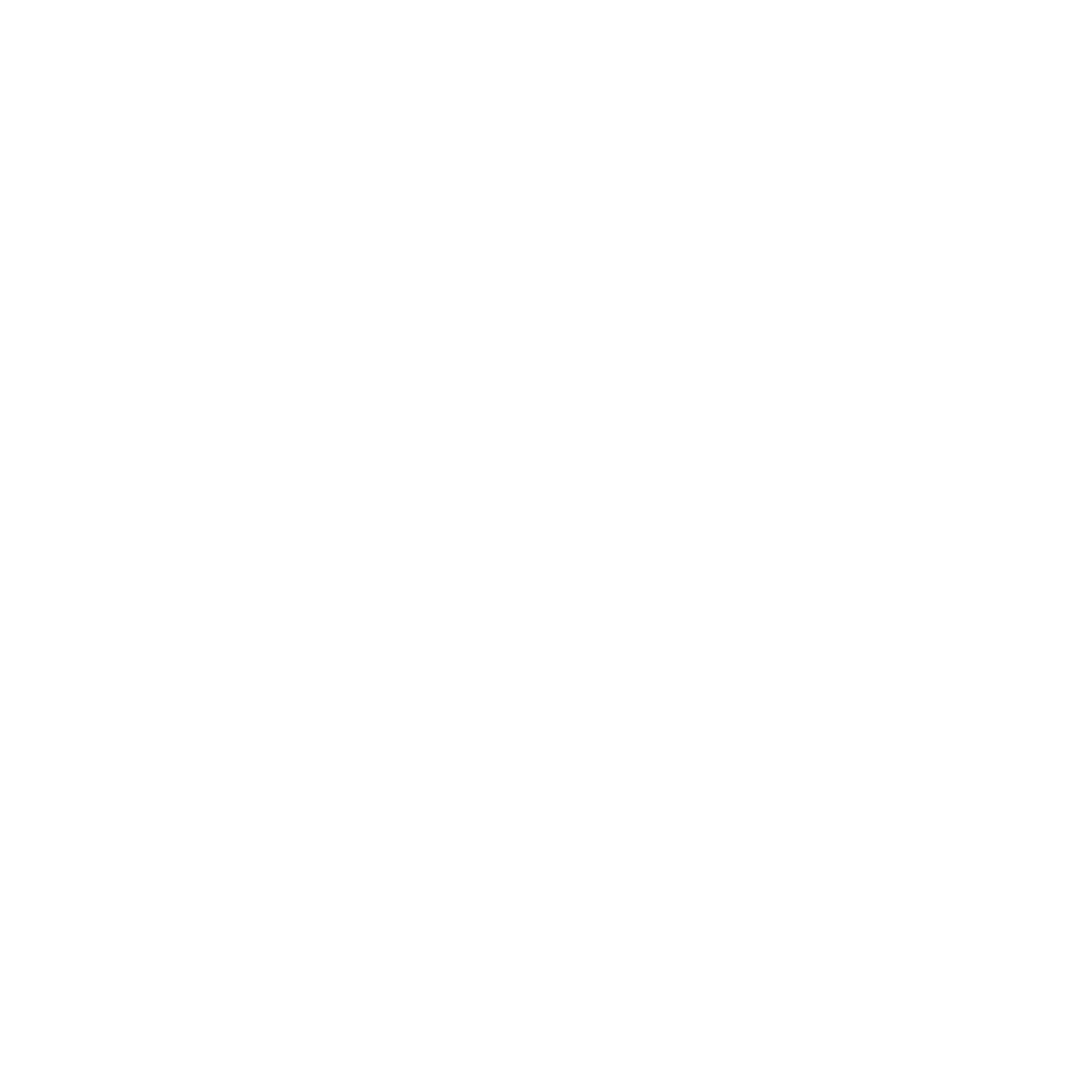
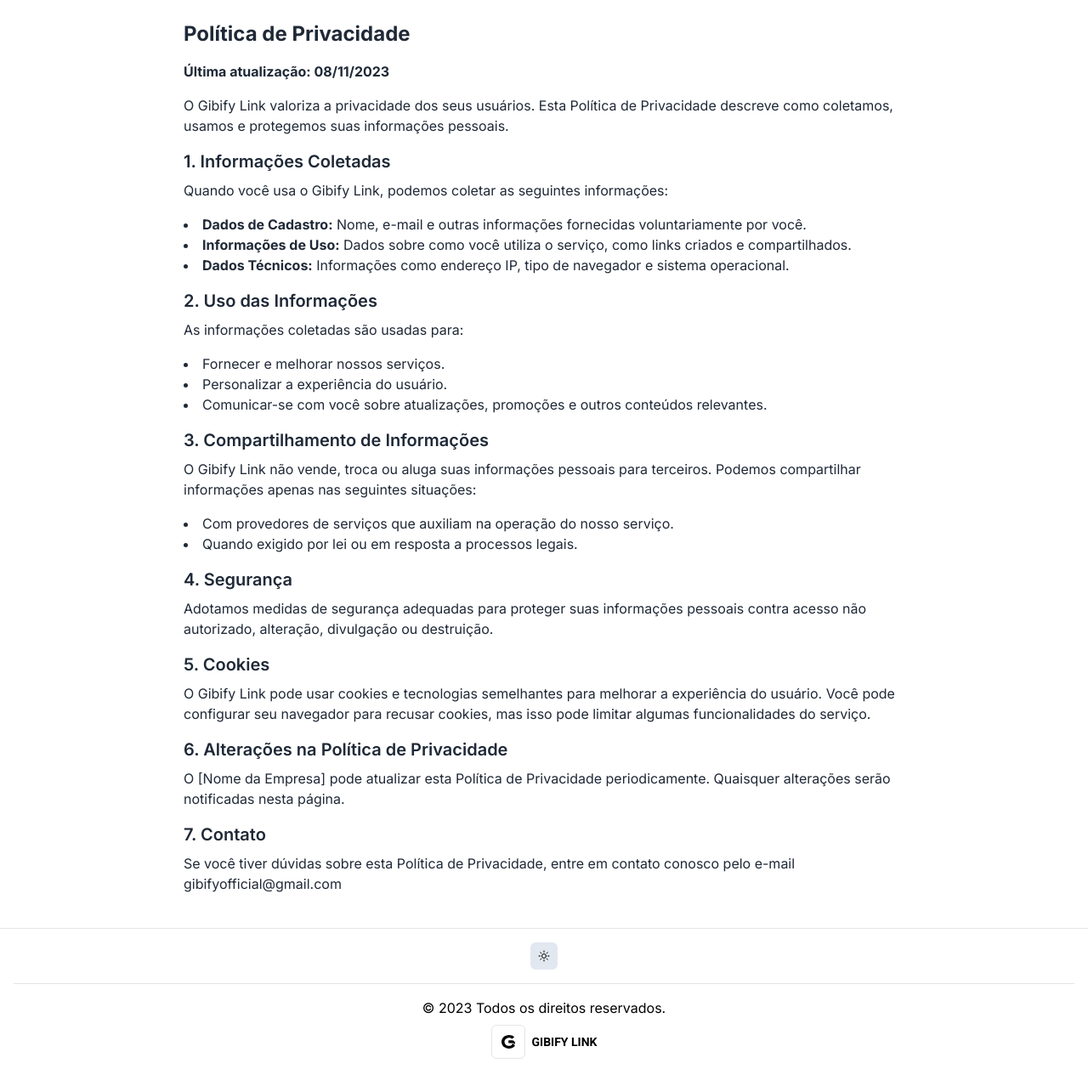
Before and after one commit to gibifytech/gibify.link, a Next.js app: page /privacy-policy in a window 1280 px wide. Before the commit this address had no page. Shown: the whole page at 85% size. Before the commit the page ends 800 px from the top, so only its background shows below. Built offline with nearby package versions, Linux system fonts and the light colour scheme.

Commit message:
feat(terms of service and policy privacy): terms and policy

```diff
--- a/src/app/page.tsx
+++ b/src/app/page.tsx
@@ -15,7 +15,7 @@ export async function generateMetadata(): Promise<Metadata> {
     },
     twitter: {
       card: 'summary_large_image',
-      creator: '@gibifydev',
+      creator: '@thegibiofficial',
       title: 'Home | Gibify Link',
       description: 'Simplificando a maneira de compartilhar seus links na internet.',
       site: 'https://gibify.link'
--- /dev/null
+++ b/src/app/privacy-policy/page.tsx
@@ -0,0 +1,81 @@
+export default function PrivacyPolicy() {
+  const date = new Date().toLocaleDateString('pt-BR')
+
+  return (
+    <div className="p-6 max-w-4xl mx-auto text-gray-800 dark:text-gray-50">
+      <h2 className="text-2xl font-bold mb-4">Política de Privacidade</h2>
+      <p className="mb-4">
+        <strong>Última atualização: {date}</strong>
+      </p>
+      <p className="mb-4">
+        O Gibify Link valoriza a privacidade dos seus usuários. Esta Política de Privacidade
+        descreve como coletamos, usamos e protegemos suas informações pessoais.
+      </p>
+
+      <h3 className="text-xl font-semibold mb-2">1. Informações Coletadas</h3>
+      <p className="mb-4">
+        Quando você usa o Gibify Link, podemos coletar as seguintes informações:
+      </p>
+      <ul className="list-disc list-inside mb-4">
+        <li>
+          <strong>Dados de Cadastro:</strong> Nome, e-mail e outras informações fornecidas
+          voluntariamente por você.
+        </li>
+        <li>
+          <strong>Informações de Uso:</strong> Dados sobre como você utiliza o serviço, como links
+          criados e compartilhados.
+        </li>
+        <li>
+          <strong>Dados Técnicos:</strong> Informações como endereço IP, tipo de navegador e sistema
+          operacional.
+        </li>
+      </ul>
+
+      <h3 className="text-xl font-semibold mb-2">2. Uso das Informações</h3>
+      <p className="mb-4">As informações coletadas são usadas para:</p>
+      <ul className="list-disc list-inside mb-4">
+        <li>Fornecer e melhorar nossos serviços.</li>
+        <li>Personalizar a experiência do usuário.</li>
+        <li>Comunicar-se com você sobre atualizações, promoções e outros conteúdos relevantes.</li>
+      </ul>
+
+      <h3 className="text-xl font-semibold mb-2">3. Compartilhamento de Informações</h3>
+      <p className="mb-4">
+        O Gibify Link não vende, troca ou aluga suas informações pessoais para terceiros. Podemos
+        compartilhar informações apenas nas seguintes situações:
+      </p>
+      <ul className="list-disc list-inside mb-4">
+        <li>Com provedores de serviços que auxiliam na operação do nosso serviço.</li>
+        <li>Quando exigido por lei ou em resposta a processos legais.</li>
+      </ul>
+
+      <h3 className="text-xl font-semibold mb-2">4. Segurança</h3>
+      <p className="mb-4">
+        Adotamos medidas de segurança adequadas para proteger suas informações pessoais contra
+        acesso não autorizado, alteração, divulgação ou destruição.
+      </p>
+
+      <h3 className="text-xl font-semibold mb-2">5. Cookies</h3>
+      <p className="mb-4">
+        O Gibify Link pode usar cookies e tecnologias semelhantes para melhorar a experiência do
+        usuário. Você pode configurar seu navegador para recusar cookies, mas isso pode limitar
+        algumas funcionalidades do serviço.
+      </p>
+
+      <h3 className="text-xl font-semibold mb-2">6. Alterações na Política de Privacidade</h3>
+      <p className="mb-4">
+        O [Nome da Empresa] pode atualizar esta Política de Privacidade periodicamente. Quaisquer
+        alterações serão notificadas nesta página.
+      </p>
+
+      <h3 className="text-xl font-semibold mb-2">7. Contato</h3>
+      <p className="mb-4">
+        Se você tiver dúvidas sobre esta Política de Privacidade, entre em contato conosco pelo
+        e-mail{' '}
+        <a href="mailto:gibifyofficial@gmail.com" target="_blank">
+          gibifyofficial@gmail.com
+        </a>
+      </p>
+    </div>
+  )
+}
--- /dev/null
+++ b/src/app/terms-of-service/page.tsx
@@ -0,0 +1,65 @@
+export default function TermsOfService() {
+  const date = new Date().toLocaleDateString('pt-BR')
+
+  return (
+    <div className="p-6 max-w-4xl mx-auto text-gray-800 dark:text-gray-50">
+      <h2 className="text-2xl font-bold mb-4">Termos de Serviço</h2>
+      <p className="mb-4">
+        <strong>Última atualização: {date}</strong>
+      </p>
+      <p className="mb-4">
+        Bem-vindo ao Gibify Link! Ao utilizar nosso serviço, você concorda com os seguintes Termos
+        de Serviço. Por favor, leia-os com atenção.
+      </p>
+
+      <h3 className="text-xl font-semibold mb-2">1. Aceitação dos Termos</h3>
+      <p className="mb-4">
+        Ao acessar e utilizar o Gibify Link, você concorda em cumprir e estar sujeito a estes Termos
+        de Serviço. Se você não concordar com qualquer parte dos termos, não deve utilizar nosso
+        serviço.
+      </p>
+
+      <h3 className="text-xl font-semibold mb-2">2. Descrição do Serviço</h3>
+      <p className="mb-4">
+        O Gibify Link permite que os usuários criem, gerenciem e compartilhem links na internet. Nós
+        nos reservamos o direito de modificar ou descontinuar o serviço a qualquer momento, sem
+        aviso prévio.
+      </p>
+
+      <h3 className="text-xl font-semibold mb-2">3. Responsabilidades do Usuário</h3>
+      <p className="mb-4">
+        Você é responsável por todo o conteúdo que compartilha através do Gibify Link. Isso inclui,
+        mas não se limita a, garantir que os links compartilhados não violem direitos autorais,
+        marcas registradas, privacidade ou outros direitos de terceiros.
+      </p>
+
+      <h3 className="text-xl font-semibold mb-2">4. Uso Adequado</h3>
+      <p className="mb-4">
+        Você concorda em não usar o Gibify Link para qualquer atividade ilegal ou que viole as
+        diretrizes estabelecidas por estes Termos de Serviço. Qualquer uso inadequado pode resultar
+        na suspensão ou encerramento de sua conta.
+      </p>
+
+      <h3 className="text-xl font-semibold mb-2">5. Propriedade Intelectual</h3>
+      <p className="mb-4">
+        Todos os direitos autorais, marcas registradas e outros direitos de propriedade intelectual
+        relacionados ao Gibify Link e seu conteúdo são de propriedade exclusiva do [Nome da
+        Empresa]. O uso do nosso serviço não lhe concede direitos de propriedade sobre o conteúdo
+        acessado.
+      </p>
+
+      <h3 className="text-xl font-semibold mb-2">6. Limitação de Responsabilidade</h3>
+      <p className="mb-4">
+        O Gibify Link não será responsável por quaisquer danos diretos, indiretos, incidentais ou
+        consequentes decorrentes do uso ou da incapacidade de uso do serviço.
+      </p>
+
+      <h3 className="text-xl font-semibold mb-2">7. Alterações nos Termos</h3>
+      <p className="mb-4">
+        O [Nome da Empresa] pode modificar estes Termos de Serviço a qualquer momento. Quaisquer
+        alterações serão publicadas nesta página, e o uso continuado do serviço após tais alterações
+        constitui sua aceitação dos novos termos.
+      </p>
+    </div>
+  )
+}
--- a/src/components/layout/footer.tsx
+++ b/src/components/layout/footer.tsx
@@ -1,5 +1,4 @@
 import { ThemeSwitcher } from '../ThemeSwitcher'
-import Share from '../share'
 import LogoSquare from '../logo-square'
 import { Roboto } from 'next/font/google'
 
@@ -11,17 +10,15 @@ const roboto = Roboto({
 
 export default function Footer() {
   const currentYear = new Date().getFullYear()
-  const copyrightDate = 2023 + (currentYear > 2023 ? `-${currentYear}` : '')
 
   return (
     <footer className="w-full flex flex-col items-center justify-center border-t border-neutral-200 dark:border-neutral-700 px-4 text-center text-black dark:text-white">
       <div className="w-full flex items-center justify-center gap-3 border-b border-neutral-200 dark:border-neutral-700 py-4">
         <ThemeSwitcher />
-        <Share />
       </div>
 
       <div className="flex flex-col justify-center items-center my-4">
-        <p> &copy; {copyrightDate} Todos os direitos reservados.</p>
+        <p> &copy; {currentYear} Todos os direitos reservados.</p>
         <a
           href="https://gibify.link"
           className="flex items-center text-sm font-bold uppercase gap-2 mb-4 mt-2"
--- a/src/components/share/index.tsx
+++ /dev/null
@@ -1,55 +0,0 @@
-'use client'
-import { usePathname } from 'next/navigation'
-
-export default function Share() {
-  const pathname = usePathname()
-  function shareContent() {
-    if (navigator.share) {
-      return navigator.share({
-        url: `https://gibify.link${pathname}`
-      })
-    }
-    return (window.location.href = `https://api.whatsapp.com/send?text=${encodeURIComponent(
-      `https://gibify.link${pathname}`
-    )}`)
-  }
-
-  return (
-    <button
-      onClick={() => shareContent()}
-      className={
-        'h-[32px] w-[32px] flex items-center justify-center rounded-md hover:scale-110 active:scale-100 duration-200 bg-slate-200 dark:bg-[#212933]'
-      }
-    >
-      <svg
-        width={16}
-        height={16}
-        viewBox="0 0 13 12"
-        className="icon icon-share"
-        fill="none"
-        xmlns="http://www.w3.org/2000/svg"
-        aria-hidden="true"
-        focusable="false"
-      >
-        <path
-          d="M1.625 8.125V10.2917C1.625 10.579 1.73914 10.8545 1.9423 11.0577C2.14547 11.2609 2.42102 11.375 2.70833 11.375H10.2917C10.579 11.375 10.8545 11.2609 11.0577 11.0577C11.2609 10.8545 11.375 10.579 11.375 10.2917V8.125"
-          stroke="currentColor"
-          stroke-linecap="round"
-          stroke-linejoin="round"
-        ></path>
-        <path
-          fill-rule="evenodd"
-          clip-rule="evenodd"
-          d="M6.14775 1.27137C6.34301 1.0761 6.65959 1.0761 6.85485 1.27137L9.56319 3.9797C9.75845 4.17496 9.75845 4.49154 9.56319 4.6868C9.36793 4.88207 9.05135 4.88207 8.85609 4.6868L6.5013 2.33203L4.14652 4.6868C3.95126 4.88207 3.63468 4.88207 3.43942 4.6868C3.24415 4.49154 3.24415 4.17496 3.43942 3.9797L6.14775 1.27137Z"
-          fill="currentColor"
-        ></path>
-        <path
-          fill-rule="evenodd"
-          clip-rule="evenodd"
-          d="M6.5 1.125C6.77614 1.125 7 1.34886 7 1.625V8.125C7 8.40114 6.77614 8.625 6.5 8.625C6.22386 8.625 6 8.40114 6 8.125V1.625C6 1.34886 6.22386 1.125 6.5 1.125Z"
-          fill="currentColor"
-        ></path>
-      </svg>
-    </button>
-  )
-}
--- /dev/null
+++ b/src/lib/utils.ts
@@ -0,0 +1,6 @@
+import { type ClassValue, clsx } from 'clsx'
+import { twMerge } from 'tailwind-merge'
+
+export function cn(...inputs: ClassValue[]) {
+  return twMerge(clsx(inputs))
+}
--- a/tailwind.config.ts
+++ b/tailwind.config.ts
@@ -27,9 +27,17 @@ const config = {
         sans: ['var(--font-inter)']
       },
       keyframes: {
-        fadeIn: {
+        'fade-in': {
           from: { opacity: 0 },
           to: { opacity: 1 }
+        },
+        'accordion-down': {
+          from: { height: '0' },
+          to: { height: 'var(--radix-accordion-content-height)' }
+        },
+        'accordion-up': {
+          from: { height: 'var(--radix-accordion-content-height)' },
+          to: { height: '0' }
         },
         marquee: {
           '0%': { transform: 'translateX(0%)' },
@@ -42,9 +50,11 @@ const config = {
         }
       },
       animation: {
-        fadeIn: 'fadeIn .3s ease-in-out',
+        'fade-in': 'fadeIn .3s ease-in-out',
         carousel: 'marquee 60s linear infinite',
-        blink: 'blink 1.4s both infinite'
+        blink: 'blink 1.4s both infinite',
+        'accordion-down': 'accordion-down 0.2s ease-out',
+        'accordion-up': 'accordion-up 0.2s ease-out'
       }
     }
   },
```
Also changed, not shown: package.json (+7 -1 lines), components.json (added), 1 other file (tests, documents, lock files or other folders).
